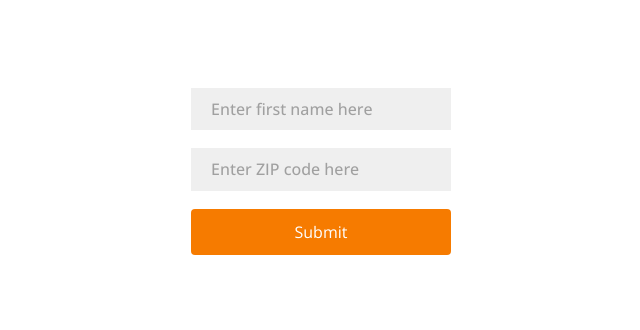
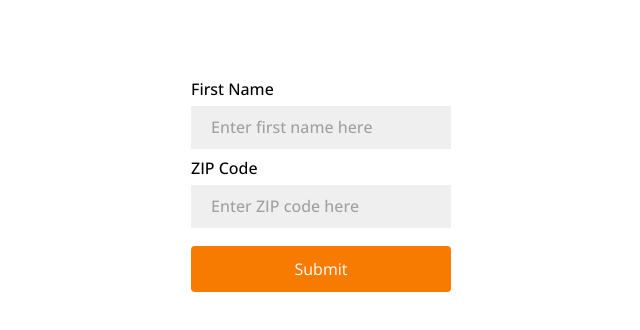
Before and after one commit to jmitch12/gm-inputs-3, a plain HTML site: page index.html in a window 1280 px wide. Shown: the whole page, without its empty margins (319-959 px from the left). Drawn offline with nearby package versions, Linux system fonts and the light colour scheme.

Commit message:
Add labels

```diff
--- a/index.html
+++ b/index.html
@@ -19,10 +19,10 @@
 
     <div="inputs">
       <form id="myForm" onsubmit="return validateForm()">
-        <!-- <label for="fname">First Name</label> -->
+        <label for="fname">First Name</label>
         <input type="text" id="fnameInput" name="firstname" placeholder="Enter first name here">
         <span id="fnameError"></span>
-        <!-- <label for="zip">ZIP Code</label> -->
+        <label for="zip">ZIP Code</label>
         <input type="text" id="zipInput" name="zip" placeholder="Enter ZIP code here" maxlength="5">
         <span id="zipError"></span>
         <input type="submit" value="Submit">
```
Also changed, not shown: 1 other file.
